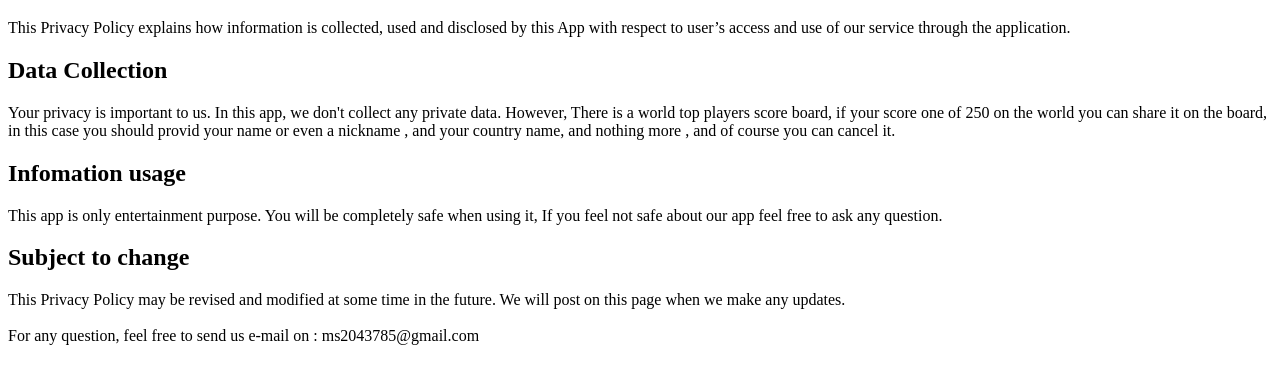
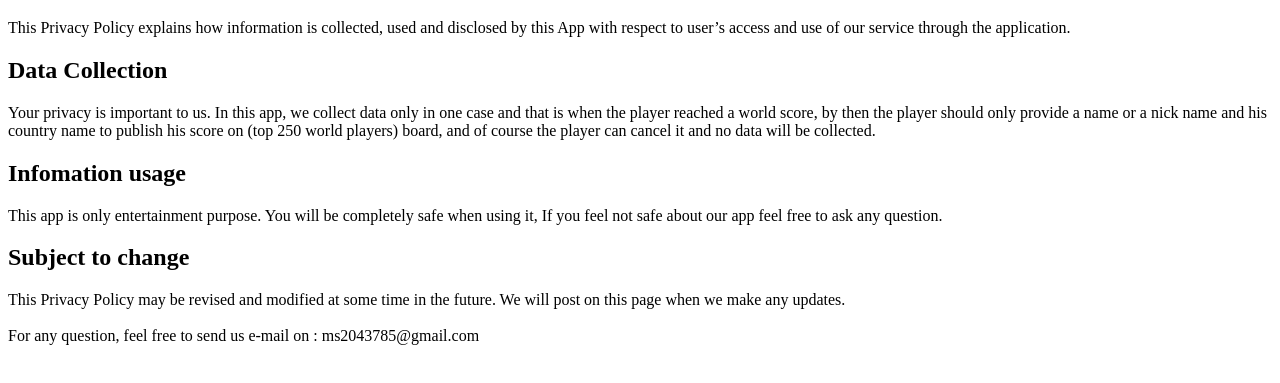
Before and after one commit to mohamedsl22/privacy, a plain HTML site: page index.html in a window 1280 px wide. Shown: the part 61-444 px from the top of the page. Drawn offline with Linux system fonts and the light colour scheme.

Commit message:
Update index.html

```diff
--- a/index.html
+++ b/index.html
@@ -9,7 +9,7 @@
 	<h1>Privacy Policy</h1>
 	This Privacy Policy explains how information is collected, used and disclosed by this App with respect to user’s access and use of our service through the application.
 	<h2>Data Collection</h2>
-	Your privacy is important to us. In this app, we don't collect any private data. However, There is a world top players score board, if your score one of 250 on the world you can share it on the board, in this case you should provid your name or even a nickname , and your country name, and nothing more , and of course you can cancel it.
+	Your privacy is important to us. In this app, we collect data only in one case and that is when the player reached a world score, by then the player should only provide a name or a nick name and his country name to publish his score on (top 250 world players) board, and of course the player can cancel it and no data will be collected.
 	<h2>Infomation usage</h2>
 	This app is only entertainment purpose. You will be completely safe when using it, If you feel not safe about our app feel free to ask any question.
 	<h2>Subject to change</h2>
```
